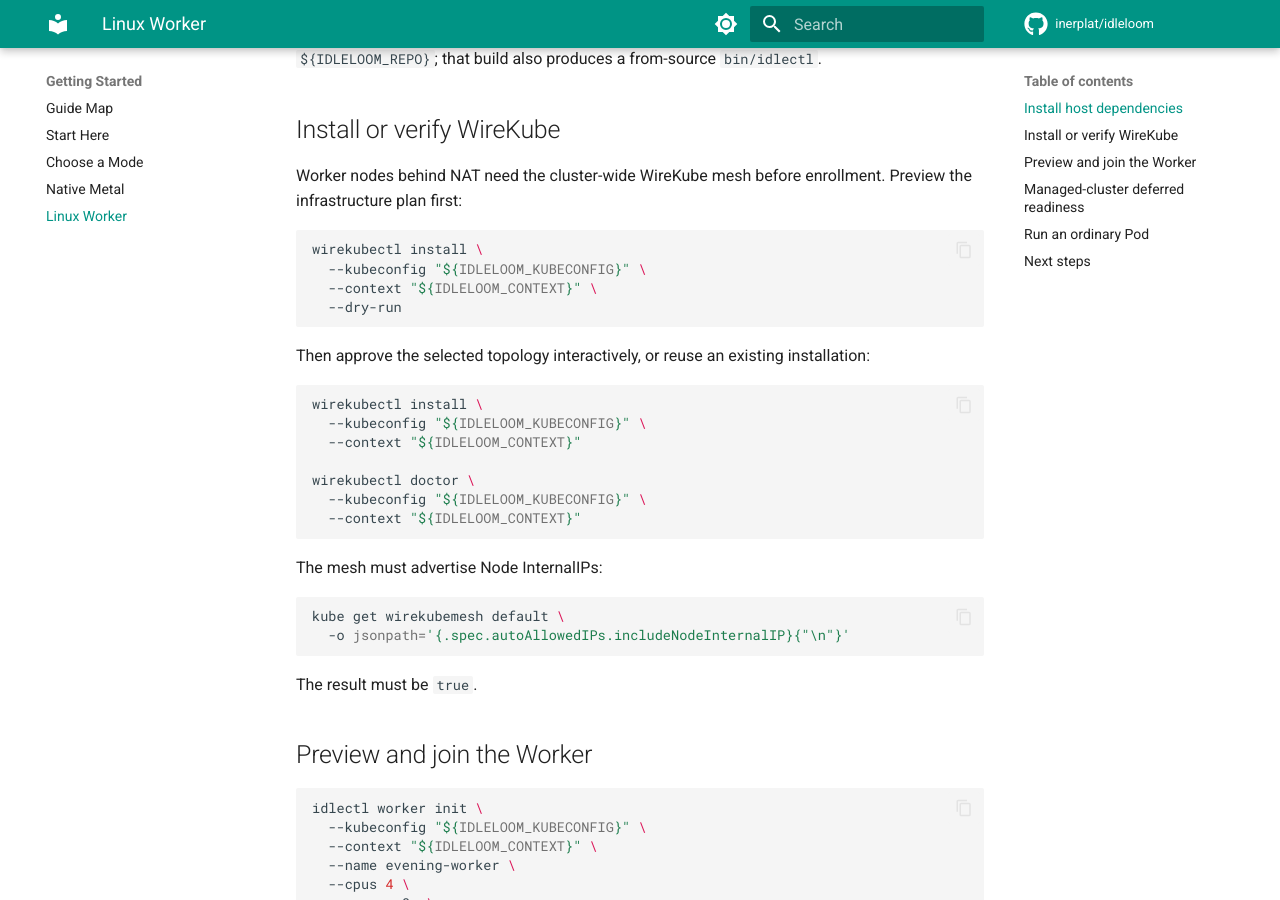
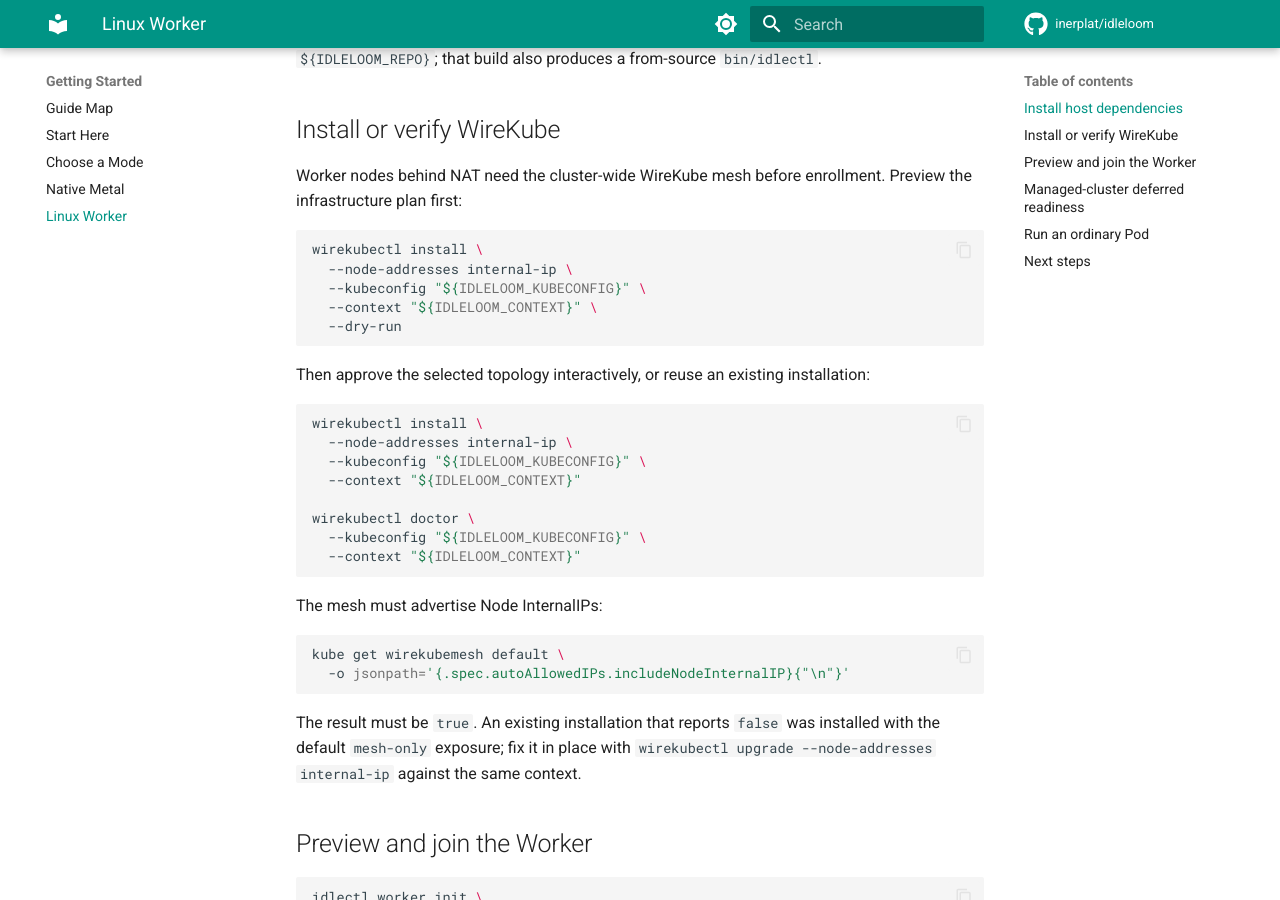
Before and after one commit to inerplat/idleloom, an MkDocs documentation site: the page built from docs/getting-started/linux-worker.md, in a window 1280 px wide and 900 px high, scrolled down 545 px. Built offline with MkDocs 1.6.1 and Material for MkDocs 9.7.7, drawn with Linux system fonts in a browser that asks for light colours; comment, search, counter and statistics services are not loaded.

Commit message:
docs: require internal-ip node addresses in worker WireKube install examples

````diff
--- a/docs/getting-started/linux-worker.md
+++ b/docs/getting-started/linux-worker.md
@@ -27,6 +27,7 @@ Preview the infrastructure plan first:
 
 ```sh
 wirekubectl install \
+  --node-addresses internal-ip \
   --kubeconfig "${IDLELOOM_KUBECONFIG}" \
   --context "${IDLELOOM_CONTEXT}" \
   --dry-run
@@ -37,6 +38,7 @@ installation:
 
 ```sh
 wirekubectl install \
+  --node-addresses internal-ip \
   --kubeconfig "${IDLELOOM_KUBECONFIG}" \
   --context "${IDLELOOM_CONTEXT}"
 
@@ -52,7 +54,9 @@ kube get wirekubemesh default \
   -o jsonpath='{.spec.autoAllowedIPs.includeNodeInternalIP}{"\n"}'
 ```
 
-The result must be `true`.
+The result must be `true`. An existing installation that reports `false` was
+installed with the default `mesh-only` exposure; fix it in place with
+`wirekubectl upgrade --node-addresses internal-ip` against the same context.
 
 ## Preview and join the Worker
 
````
Also changed, not shown: README.md (+2 -0 lines).
